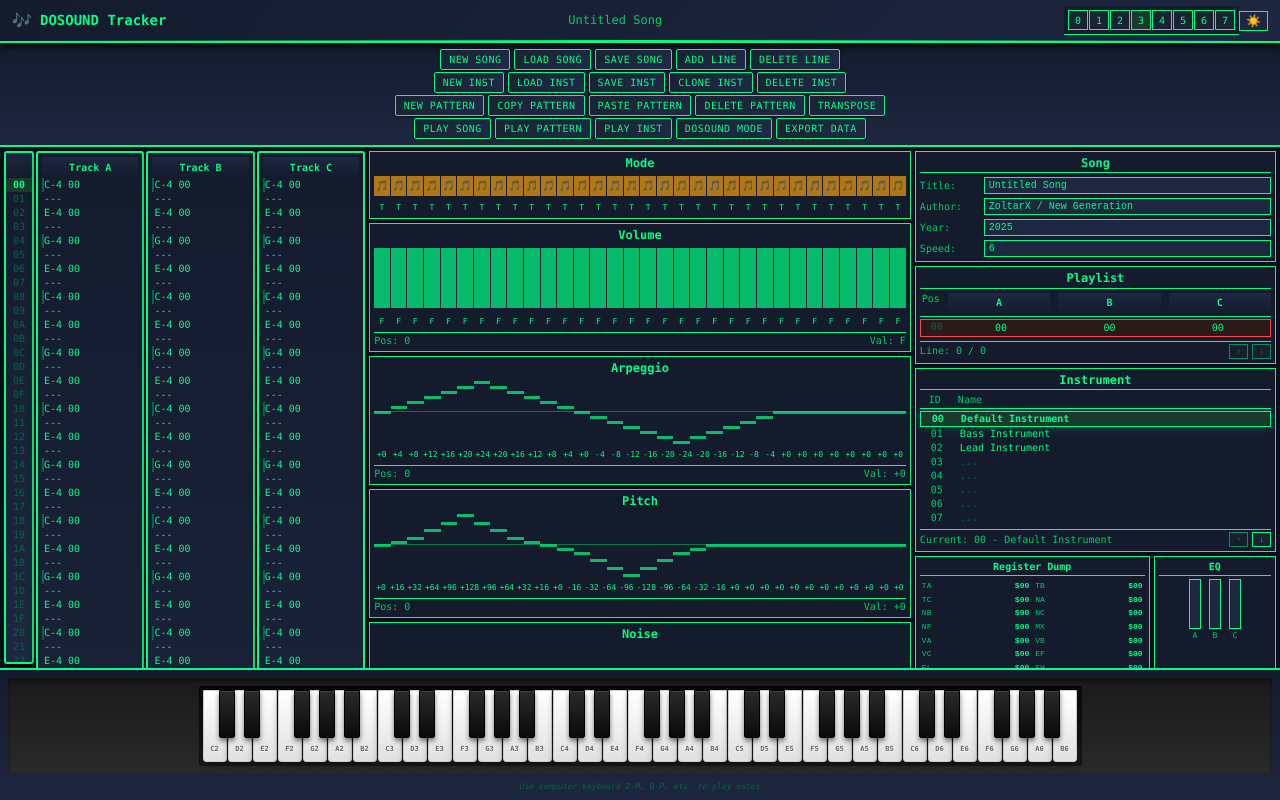
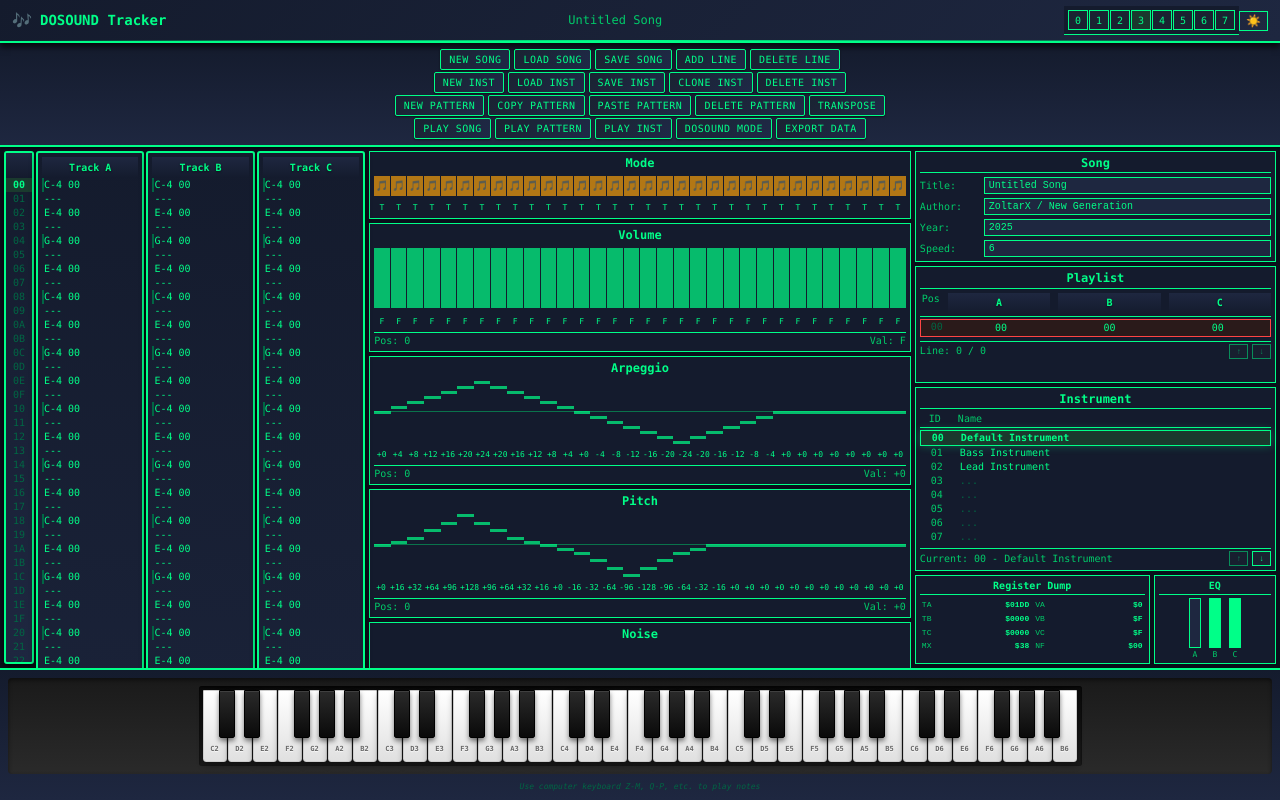
Before and after one commit to zoltraks/dosound-tracker, a React (Vite) app: page / in a window 1280 px wide. Built offline with nearby package versions, Linux system fonts and the light colour scheme.

Commit message:
Add channel routing for keyboard preview and pass YM2149 instance to bottom panels with derived register display

```diff
--- a/src/App.tsx
+++ b/src/App.tsx
@@ -46,6 +46,7 @@ const App: React.FC = () => {
   // Audio setup
   const audioContextRef = useRef<AudioContext | null>(null);
   const ym2149Ref = useRef<YM2149 | null>(null);
+  const [, forceYmRender] = useState(0);
 
   // Initialize audio on component mount
   useEffect(() => {
@@ -74,6 +75,7 @@ const App: React.FC = () => {
         // Initialize YM2149
         const ym2149 = new YM2149(audioContext);
         ym2149Ref.current = ym2149;
+        forceYmRender(v => v + 1);
         console.log('YM2149 initialized');
 
         // Expose YM2149 instance globally for debugging
@@ -137,6 +139,18 @@ const App: React.FC = () => {
 
   // Track cycle counters for each channel (0-1, 0-1, 0-1...)
   const channelCyclesRef = useRef([0, 0, 0]);
+
+  const [lastTrackId, setLastTrackId] = useState<'A' | 'B' | 'C'>('A');
+
+  useEffect(() => {
+    if (activeSection === 'trackA') {
+      setLastTrackId('A');
+    } else if (activeSection === 'trackB') {
+      setLastTrackId('B');
+    } else if (activeSection === 'trackC') {
+      setLastTrackId('C');
+    }
+  }, [activeSection]);
 
   // Track pattern playing state
   const [isPatternPlaying, setIsPatternPlaying] = useState(false);
@@ -607,8 +621,8 @@ const App: React.FC = () => {
             />
 
             <div className="bottom-panels">
-              <DumpPanel ym2149={null} />
-              <EQPanel />
+              <DumpPanel ym2149={ym2149Ref.current} />
+              <EQPanel ym2149={ym2149Ref.current} />
             </div>
           </div>
         </div>
@@ -621,6 +635,19 @@ const App: React.FC = () => {
           onOctaveChange={setCurrentOctave}
           ym2149={ym2149Ref.current}
           currentInstrument={currentInstrument}
+          previewChannel={
+            activeSection === 'trackA'
+              ? 0
+              : activeSection === 'trackB'
+              ? 1
+              : activeSection === 'trackC'
+              ? 2
+              : lastTrackId === 'B'
+              ? 1
+              : lastTrackId === 'C'
+              ? 2
+              : 0
+          }
         />
 
         {/* Hidden file input for loading songs */}
--- a/src/components/DumpPanel.tsx
+++ b/src/components/DumpPanel.tsx
@@ -5,42 +5,110 @@ interface DumpPanelProps {
   ym2149: YM2149 | null;
 }
 
+interface DerivedRegisters {
+  toneA: number;
+  toneB: number;
+  toneC: number;
+  volumeA: number;
+  volumeB: number;
+  volumeC: number;
+  mixer: number;
+  noisePeriod: number;
+}
+
 export const DumpPanel: React.FC<DumpPanelProps> = ({ ym2149 }) => {
-  const [registers, setRegisters] = useState<number[]>(Array(14).fill(0));
+  const [derived, setDerived] = useState<DerivedRegisters>({
+    toneA: 0,
+    toneB: 0,
+    toneC: 0,
+    volumeA: 0,
+    volumeB: 0,
+    volumeC: 0,
+    mixer: 0,
+    noisePeriod: 0,
+  });
 
   useEffect(() => {
     if (!ym2149) return;
 
     const updateInterval = setInterval(() => {
-      const currentRegisters = ym2149.getRegistersArray();
-      setRegisters(currentRegisters);
+      const registers = ym2149.getRegistersArray();
+
+      const toneA = ((registers[1] & 0x0f) << 8) | (registers[0] || 0);
+      const toneB = ((registers[3] & 0x0f) << 8) | (registers[2] || 0);
+      const toneC = ((registers[5] & 0x0f) << 8) | (registers[4] || 0);
+
+      const volumeA = registers[8] & 0x0f;
+      const volumeB = registers[9] & 0x0f;
+      const volumeC = registers[10] & 0x0f;
+
+      const mixer = registers[7] || 0;
+      const noisePeriod = registers[6] & 0x1f;
+
+      setDerived({
+        toneA,
+        toneB,
+        toneC,
+        volumeA,
+        volumeB,
+        volumeC,
+        mixer,
+        noisePeriod,
+      });
     }, 100); // Update every 100ms
 
     return () => clearInterval(updateInterval);
   }, [ym2149]);
 
-  const formatRegisterValue = (value: number) => {
-    return value.toString(16).padStart(2, '0').toUpperCase();
+  const formatHex = (value: number, width: number) => {
+    return value.toString(16).toUpperCase().padStart(width, '0');
   };
 
-  const getRegisterName = (index: number) => {
-    const names = [
-      'TA', 'TB', 'TC', 'NA', 'NB', 'NC', 'NF',
-      'MX', 'VA', 'VB', 'VC', 'EF', 'EL', 'EH'
-    ];
-    return names[index] || `R${index}`;
-  };
+  const rows = [
+    {
+      leftLabel: 'TA',
+      leftValue: `$${formatHex(derived.toneA, 4)}`,
+      rightLabel: 'VA',
+      rightValue: `$${formatHex(derived.volumeA, 1)}`,
+    },
+    {
+      leftLabel: 'TB',
+      leftValue: `$${formatHex(derived.toneB, 4)}`,
+      rightLabel: 'VB',
+      rightValue: `$${formatHex(derived.volumeB, 1)}`,
+    },
+    {
+      leftLabel: 'TC',
+      leftValue: `$${formatHex(derived.toneC, 4)}`,
+      rightLabel: 'VC',
+      rightValue: `$${formatHex(derived.volumeC, 1)}`,
+    },
+    {
+      leftLabel: 'MX',
+      leftValue: `$${formatHex(derived.mixer, 2)}`,
+      rightLabel: 'NF',
+      rightValue: `$${formatHex(derived.noisePeriod, 2)}`,
+    },
+  ];
 
   return (
     <div className="dump-panel">
       <div className="dump-header">Register Dump</div>
       <div className="dump-content">
         <div className="register-grid">
-          {registers.map((value, index) => (
-            <div key={index} className="register-item">
-              <span className="register-name">{getRegisterName(index)}</span>
-              <span className="register-value">${formatRegisterValue(value)}</span>
-            </div>
+          {rows.map((row, index) => (
+            <React.Fragment key={index}>
+              <div className="register-item">
+                <span className="register-name">{row.leftLabel}</span>
+                <span className="register-value">{row.leftValue}</span>
+              </div>
+              {row.rightLabel && (
+                <div className="register-item">
+                  <span className="register-name">{row.rightLabel}</span>
+                  <span className="register-value">{row.rightValue}</span>
+                </div>
+              )}
+            </React.Fragment>
           ))}
         </div>
       </div>
--- a/src/components/PianoKeyboard.tsx
+++ b/src/components/PianoKeyboard.tsx
@@ -11,6 +11,7 @@ interface PianoKeyboardProps {
   onOctaveChange: (octave: number) => void;
   ym2149: YM2149 | null;
   currentInstrument: Instrument;
+  previewChannel: number;
 }
 
 export const PianoKeyboard: React.FC<PianoKeyboardProps> = ({
@@ -19,7 +20,8 @@ export const PianoKeyboard: React.FC<PianoKeyboardProps> = ({
   currentOctave,
   onOctaveChange,
   ym2149,
-  currentInstrument
+  currentInstrument,
+  previewChannel
 }) => {
   const [pressedKeys, setPressedKeys] = useState<Set<string>>(new Set());
   const pianoRef = useRef<HTMLDivElement>(null);
@@ -103,7 +105,7 @@ export const PianoKeyboard: React.FC<PianoKeyboardProps> = ({
     // Initialize cycle counter for this key
     cycleCountersRef.current[keyId] = 0;
 
-    const channel = 0; // Use channel A for preview keyboard
+    const channel = previewChannel;
     const fineRegister = channel * 2;
     const coarseRegister = channel * 2 + 1;
     const volumeRegister = 0x08 + channel;
@@ -152,7 +154,7 @@ export const PianoKeyboard: React.FC<PianoKeyboardProps> = ({
       // Update cycle counter (0, 1, 0, 1, ...)
       cycleCountersRef.current[keyId] = (cycle + 1) % 2;
     }, 20); // 20ms = 50Hz VBLANK rate
-  }, [ym2149, currentInstrument]);
+  }, [ym2149, currentInstrument, previewChannel]);
 
   const stopNote = useCallback((note?: string, octave?: number) => {
     if (!ym2149) return;
@@ -174,9 +176,9 @@ export const PianoKeyboard: React.FC<PianoKeyboardProps> = ({
       cycleCountersRef.current = {};
     }
 
-    // Silence channel A
-    ym2149.writeRegister(0x08, 0x00); // Volume A = 0
-  }, [ym2149]);
+    const volumeRegister = 0x08 + previewChannel;
+    ym2149.writeRegister(volumeRegister, 0x00);
+  }, [ym2149, previewChannel]);
 
   const handleKeyDown = useCallback((event: React.KeyboardEvent) => {
     if (!isActive) return;
```
